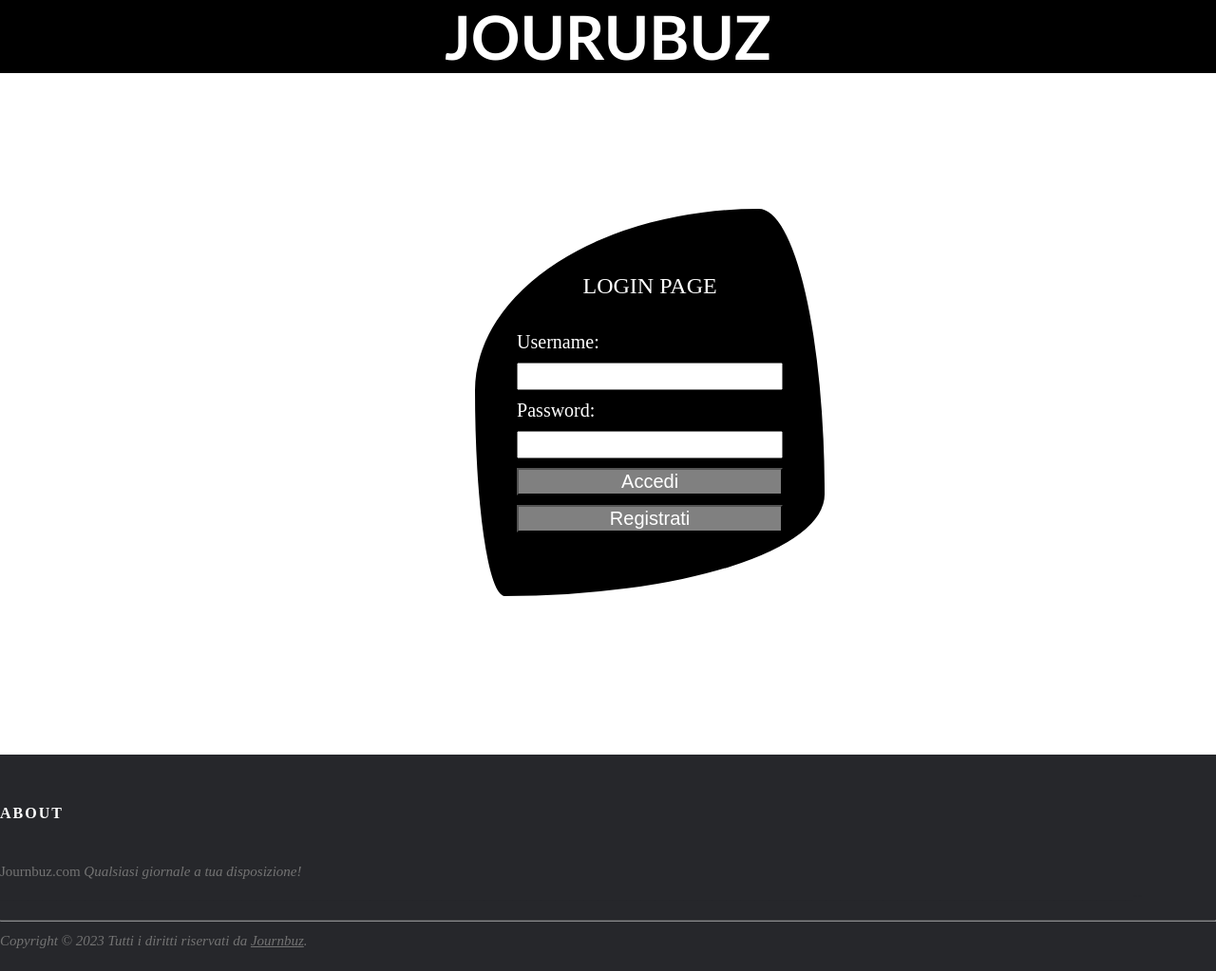
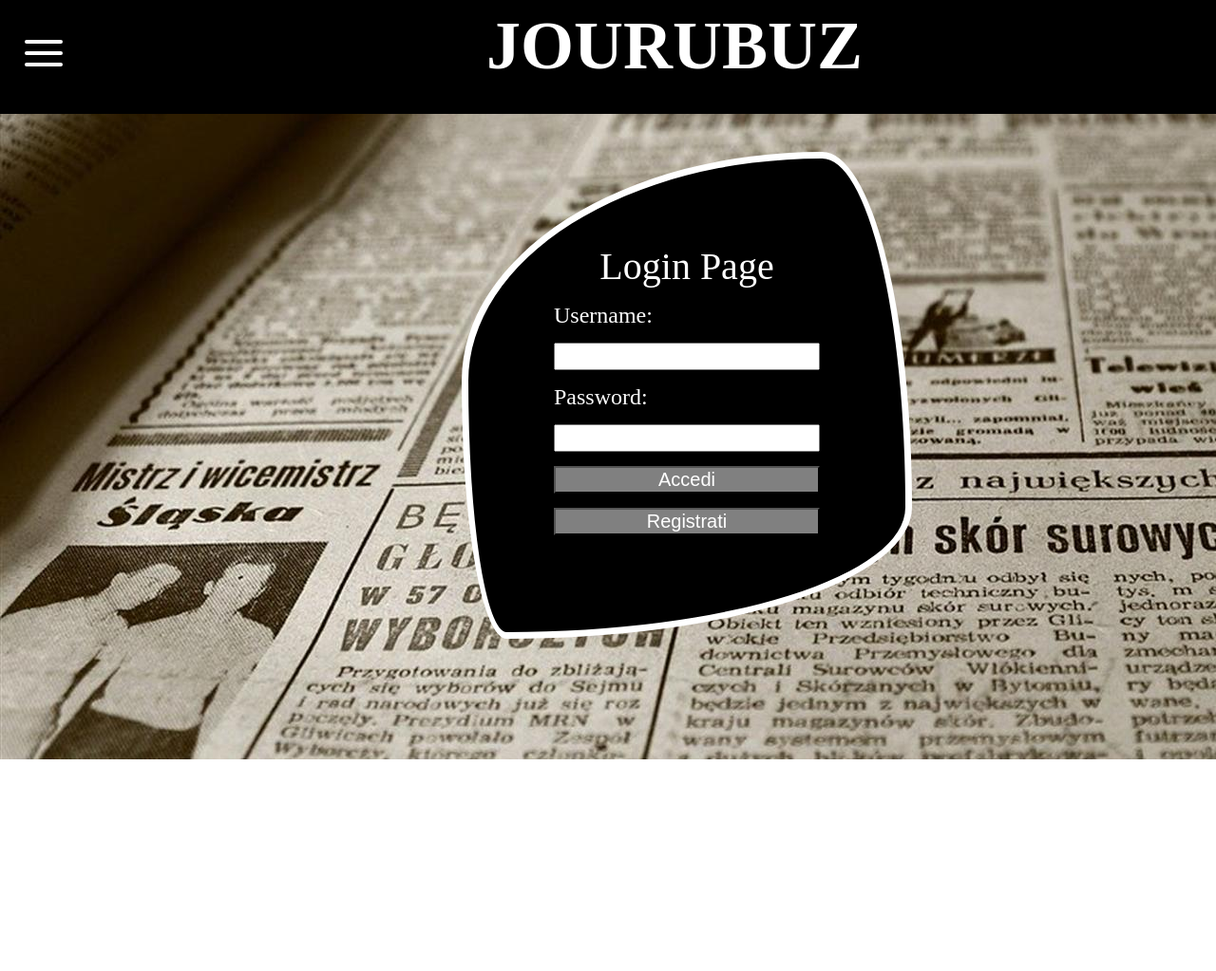
Before and after one commit to whMino/Norberto, a plain HTML site: page Progetto sito/html/index.html in a window 1280 px wide. Shown: the whole page at 95% size. After the commit the page ends 800 px from the top, so only its background shows below. Drawn offline with Linux system fonts and the light colour scheme.

Commit message:
Fine grafica login e impostazioni
Terminata grafica relativa a login e impostazioni.

```diff
--- a/Progetto sito/css/impostazioni.css
+++ b/Progetto sito/css/impostazioni.css
@@ -1,16 +1,14 @@
 body{
-    width:100vh;
+    width:100vw;
     height:100vh;
     background-color:white;
-    /* display: flex;
-    justify-content: center;
-    align-items: center; */
+    margin:0;
+    background-image: url("../file esterni/sfondo.jpg");
 }
 
 #head{
     position:relative;
     top:0;
-    left:0%;
     height:15%;
     width:100vw;
     background-color:black;
@@ -69,7 +67,7 @@ body{
     flex-direction: column;
     gap: 10px;
     background-color:black;
-    margin-top:10vh;
+    margin-top:5vh;
 }
 #impostazioni{
     font-size: 5vh;
@@ -82,85 +80,33 @@ body{
     font-size: 3vh;
     color:white;
 }
+#textpreferenza{
+  font-size: 2.5vh;
+}
+#textlocalita{
+  font-size: 2.5vh;
+}
 #aggiungi{
-    font-size: 2vh;
-    color:white;
-    background-color: gray;
+  background-color:gray;
+  font-size: 2.5vh;
+  color:white;
 }
 #rimuovi{
-    font-size: 2vh;
-    color:white;
-    background-color: gray;
+  background-color:gray;
+  font-size: 2.5vh;
+  color:white;
 }
 #localita{
     font-size: 3vh;
     color:white;
 }
 #btnlocalita{
-    font-size: 2vh;
-    color:white;
-    background-color: gray;
+  background-color:gray;
+  font-size: 2.5vh;
+  color:white;
 }
 #btnhome{
-    font-size: 2vh;
-    color:white;
-    background-color: gray;
-    width: auto;
+  background-color:gray;
+  font-size: 2.5vh;
+  color:white;
 }
-.site-footer
-{
-  background-color:#26272b;
-  padding:45px 0 20px;
-  font-size:15px;
-  line-height:24px;
-  color:#737373;
-}
-.site-footer hr
-{
-  border-top-color:#bbb;
-  opacity:0.5
-}
-.site-footer hr.small
-{
-  margin:20px 0
-}
-.site-footer h6
-{
-  color:#fff;
-  font-size:16px;
-  text-transform:uppercase;
-  margin-top:5px;
-  letter-spacing:2px
-}
-.site-footer a
-{
-  color:#737373;
-}
-.site-footer a:hover
-{
-  color:#3366cc;
-  text-decoration:none;
-}
-
-.copyright-text
-{
-  margin:0
-}
-@media (max-width:991px)
-{
-  .site-footer [class^=col-]
-  {
-    margin-bottom:30px
-  }
-}
-@media (max-width:767px)
-{
-  .site-footer
-  {
-    padding-bottom:0
-  }
-  .site-footer .copyright-text,.site-footer
-  {
-    text-align:center
-  }
-}
--- a/Progetto sito/css/style.css
+++ b/Progetto sito/css/style.css
@@ -1,49 +1,79 @@
-/*  */
 body{
-    width:100%;
+      width:100vw;
       height:100vh;
-    display: flex;
-    flex-direction: column;
-    align-items: center;
-    justify-content: flex-start;
-    padding: 0%;
-    margin: 0%;
       background-color:white;
-
-
+      margin:0;
+      background-image: url("../file esterni/sfondo.jpg");
   }
 
 #head{
       position:relative;
-    margin: 0%;
       top:0;
-    left:0%;
-    height:10vh;
-    width:100%;
+      height:15%;
+      width:100vw;
       background-color:black;
-    font-size: 8vh;
-    color:white;
-    font-family: Calibri;
-    font-weight: bold;
-    display: flex;
-    align-items: center;
-    justify-content: center;
   }
 
-/*
 #jourubuz{
       position: absolute;
-    top:0%;
+      top:6%;
       left:40%;
+      font-size: 9vh;
+      font-family: Imitation;
+      font-weight: bold;
+      color:white;
 
-
-} */
+  }
+#hamburger {
+      width: 40px;
+      height: 40px;
+      display: block;
+      position: absolute;
+      left:2%;
+      top:30%;
+      float: right;
+  }
+#hamburger span {
+      display: block;
+      position: absolute;
+      height: 4px;
+      width: 100%;
+      background: white;
+      border-radius: 9px;
+      opacity: 1;
+      left: 0;
+      transform: rotate(0deg);
+      transition: .25s ease-in-out;
+  }
+#hamburger span:nth-child(1) {
+   top: 6px;
+  }
+#hamburger span:nth-child(2) {
+   top: 18px;
+  }
+#hamburger span:nth-child(3) {
+   top: 30px;
+  }
+#centro
+  {
+      position: absolute;
+      left:38%;
+      height: 40vh;
+      width: 35vh;
+      border:7px solid white;
+      padding:7%;
+      border-radius:80% 20% 90% 10% / 47% 73% 27% 53%  ;
+      display: flex;
+      flex-direction: column;
+      gap: 15px;
+      background-color:black;
+      margin-top:20vh;
+  }
 
 
 /* Si inserisce il carattere e la grandezza della label */
 #username{
-    font: italic;
-    font-size: 2.5vh;
+  font-size: 3vh;
   color:white;
 }
 
@@ -59,32 +89,16 @@ body{
 
 /* Si inserisce il carattere e la grandezza della label */
 #password{
-    font: italic;
-    font-size: 2.5vh;
+  font-size: 3vh;
   color:white;
 }
 
-/*Per la cornice*/
-#centro{
-    height: 40vh;
-    width: 35vh;
-    border:7px solid white;
-    padding:15%;
-    border-radius:80% 20% 90% 10% / 47% 73% 27% 53%  ;
+#scritta_login{
+  font-size: 5vh;
+  color:white;
   display: flex;
-    flex-direction: column;
-    gap: 10px;
-    background-color:black;
-    margin-top:17vh;
-    margin-bottom:20vh;
-}
-
-
-#scritta_login{
-    text-align: center;
-    font: italic;
-    font-size: 3vh;
-    color:white;
+  justify-content: center;
+  margin:0;
 }
 
 /*Button accedi*/
@@ -103,95 +117,3 @@ body{
     margin-bottom: 2vh;
     color:white;
 }
-.site-footer
-{
-  background-color:#26272b;
-  padding:45px 0 20px;
-  font-size:15px;
-  line-height:24px;
-  color:#737373;
-}
-.site-footer hr
-{
-  border-top-color:#bbb;
-  opacity:0.5
-}
-.site-footer hr.small
-{
-  margin:20px 0
-}
-.site-footer h6
-{
-  color:#fff;
-  font-size:16px;
-  text-transform:uppercase;
-  margin-top:5px;
-  letter-spacing:2px
-}
-.site-footer a
-{
-  color:#737373;
-}
-.site-footer a:hover
-{
-  color:#3366cc;
-  text-decoration:none;
-}
-.footer-links
-{
-  padding-left:0;
-  list-style:none
-}
-.footer-links li
-{
-  display:block
-}
-.footer-links a
-{
-  color:#737373
-}
-.footer-links a:active,.footer-links a:focus,.footer-links a:hover
-{
-  color:#3366cc;
-  text-decoration:none;
-}
-.footer-links.inline li
-{
-  display:inline-block
-}
-.site-footer .social-icons
-{
-  text-align:right
-}
-.site-footer .social-icons a
-{
-  width:40px;
-  height:40px;
-  line-height:40px;
-  margin-left:6px;
-  margin-right:0;
-  border-radius:100%;
-  background-color:#33353d
-}
-.copyright-text
-{
-  margin:0
-}
-@media (max-width:991px)
-{
-  .site-footer [class^=col-]
-  {
-    margin-bottom:30px
-  }
-}
-@media (max-width:767px)
-{
-  .site-footer
-  {
-    padding-bottom:0
-  }
-  .site-footer .copyright-text,.site-footer .social-icons
-  {
-    text-align:center
-  }
-}
--- a/Progetto sito/html/index.html
+++ b/Progetto sito/html/index.html
@@ -10,17 +10,19 @@
 </head>
 
 <!--si usa come sfondo l'immagine inserita-->
-<body>
-    <header id="head">
-        JOURUBUZ
-        <!-- <label id="jourubuz"></label> -->
-   </header>
+<header id="head">
+  <label id="jourubuz">JOURUBUZ</label>
+<div id="hamburger">
+  <span></span>
+  <span></span>
+  <span></span>
+</div>
 
     <!--form-->
     <form id="login">
         <div id="centro">
 
-            <p id="scritta_login">LOGIN PAGE</p>
+            <p id="scritta_login">Login Page</p>
             <!--si inseriscono la label e il testo per inserire l'username-->
             <label id="username"> Username:</label>
             <input type="text" id="textuser" name="username" value="">
@@ -42,7 +44,7 @@
     <!--Importazione del file script.js-->
     <script src="../js/scriptindex.js"></script>
 
-         <!-- Site footer -->
+         <!-- Site footer
     <footer class="site-footer">
         <div class="container">
           <div class="row">
@@ -66,7 +68,7 @@
           </div>
         </div>
   </footer>
-
+  -->
 
 
 
```
Also changed, not shown: Progetto sito/html/impostazioni.html (+2 -4 lines), Progetto sito/file esterni/sfondo.jpg (added). Lines whose indentation alone changed are shown as unchanged.
